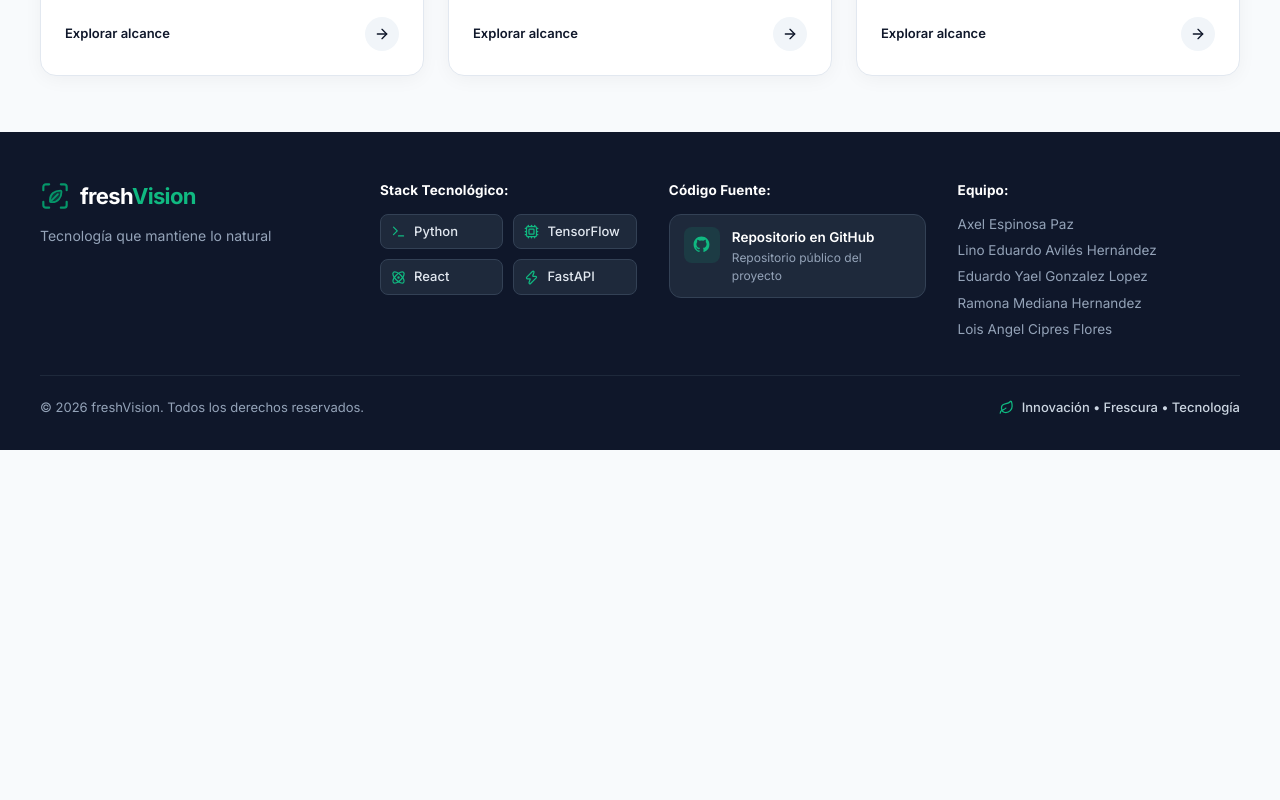
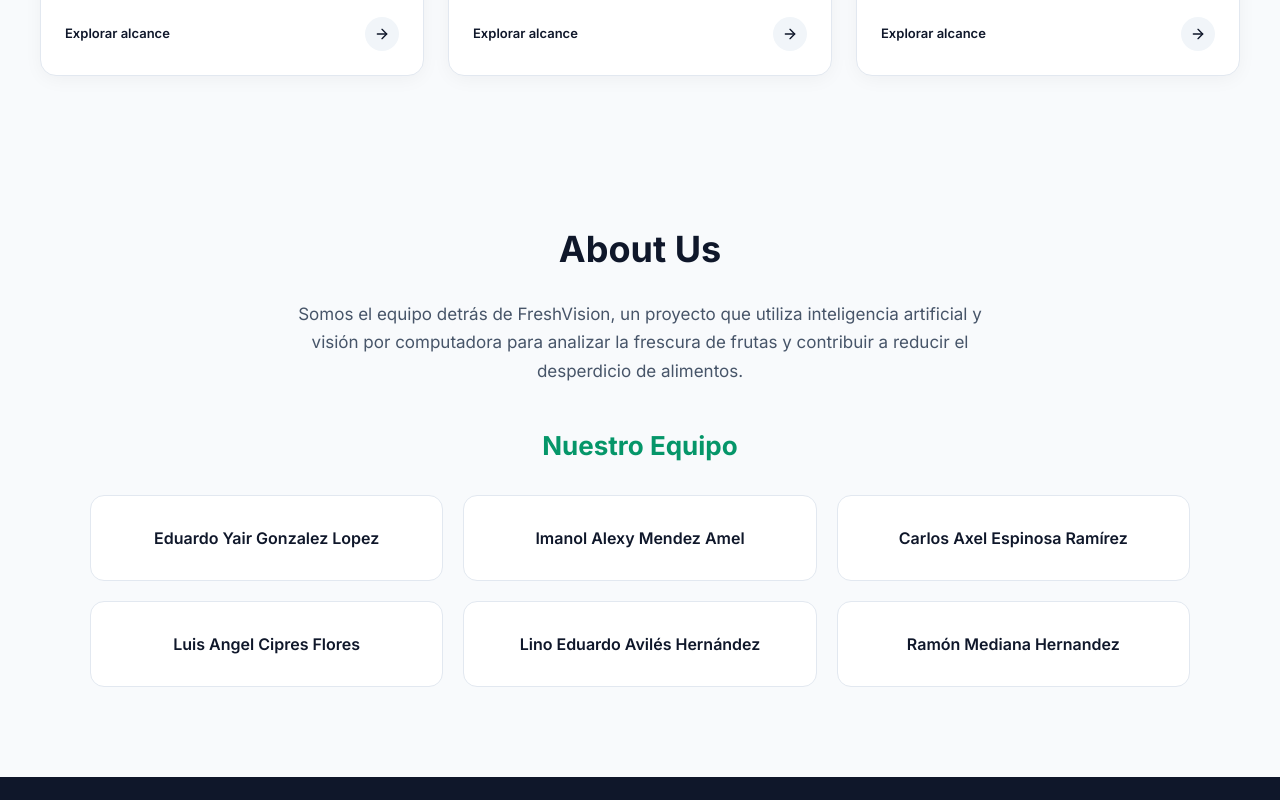
Before and after one commit to IO420/freshvision, a Next.js app: page / in a window 1280 px wide. Shown: the part 1640-2440 px from the top of the page. Before the commit the page ends 2090 px from the top, so only its background shows below. Built offline with nearby package versions, Linux system fonts and the light colour scheme.

Commit message:
feat: agregar About Us con perfiles interactivos

```diff
--- a/src/app/page.tsx
+++ b/src/app/page.tsx
@@ -1,8 +1,10 @@
+
 import { Navbar } from '@/components/layout/Navbar/Navbar';
 import { Footer } from '@/components/layout/Footer/Footer';
 import { Hero } from '@/components/home/Hero/Hero';
 import { InferenceStudio } from '@/components/scanner/InferenceStudio/InferenceStudio';
 import { BusinessModel } from '@/components/home/BusinessModel/BusinessModel';
+import { AboutUs } from '@/components/home/AboutUs/AboutUs';
 
 export default function HomePage() {
   return (
@@ -13,9 +15,10 @@ export default function HomePage() {
         <Hero />
         <InferenceStudio />
         <BusinessModel />
+        <AboutUs />
       </main>
 
-      <Footer githubRepoUrl="https://github.com/IO420/freshvision"/>
+      <Footer githubRepoUrl="https://github.com/IO420/freshvision" />
     </>
   );
 }
--- /dev/null
+++ b/src/components/home/AboutUs/AboutUs.module.css
@@ -0,0 +1,239 @@
+
+.section {
+  padding: 90px 24px;
+  background-color: #f8fafc;
+  scroll-margin-top: 80px;
+}
+
+.container {
+  max-width: 1100px;
+  margin: 0 auto;
+  text-align: center;
+}
+
+.container h2 {
+  font-size: 36px;
+  font-weight: 700;
+  color: #0f172a;
+  margin-bottom: 24px;
+}
+
+.container p {
+  max-width: 700px;
+  margin: 0 auto 40px;
+  font-size: 17px;
+  line-height: 1.7;
+  color: #475569;
+}
+
+.container h3 {
+  font-size: 26px;
+  color: #059669;
+  margin-bottom: 30px;
+}
+
+.teamGrid {
+  display: grid;
+  grid-template-columns: repeat(3, minmax(0, 1fr));
+  gap: 20px;
+}
+
+.member {
+  background-color: #ffffff;
+  border: 1px solid #e2e8f0;
+  border-radius: 14px;
+  padding: 32px 20px;
+  font-size: 16px;
+  font-weight: 600;
+  color: #0f172a;
+  overflow-wrap: anywhere;
+  transition: transform 0.2s ease, box-shadow 0.2s ease;
+}
+
+.member:hover {
+  transform: translateY(-4px);
+  box-shadow: 0 10px 25px rgba(0, 0, 0, 0.08);
+}
+
+@media (max-width: 767px) {
+  .section {
+    padding: 60px 16px;
+  }
+
+  .container h2 {
+    font-size: 28px;
+  }
+
+  .container p {
+    font-size: 15px;
+  }
+
+  .teamGrid {
+    grid-template-columns: repeat(2, minmax(0, 1fr));
+    gap: 12px;
+  }
+
+  .member {
+    padding: 24px 12px;
+    font-size: 14px;
+  }
+}
+
+@media (max-width: 400px) {
+  .teamGrid {
+    grid-template-columns: 1fr;
+  }
+}
+
+
+/* ===== VENTANA EMERGENTE ===== */
+
+.modal {
+  position: fixed;
+  inset: 0;
+  margin: auto;
+  width: calc(100% - 32px);
+  max-width: 520px;
+  max-height: calc(100dvh - 32px);
+  padding: 0;
+  border: 1px solid #e2e8f0;
+  border-radius: 18px;
+  background-color: #ffffff;
+  color: #0f172a;
+  overflow-y: auto;
+  box-shadow: 0 25px 70px rgba(0, 0, 0, 0.18);
+}
+
+.modal::backdrop {
+  background-color: rgba(15, 23, 42, 0.60);
+}
+
+.modalContent {
+  position: relative;
+  padding: 32px;
+  text-align: left;
+}
+
+/* Encabezado */
+
+.modalLabel {
+  display: block;
+  margin-bottom: 24px;
+  font-size: 12px;
+  font-weight: 700;
+  letter-spacing: 0.08em;
+  color: #64748b;
+}
+
+.closeButton {
+  position: absolute;
+  top: 14px;
+  right: 16px;
+  width: 38px;
+  height: 38px;
+  border: none;
+  border-radius: 8px;
+  background-color: #f1f5f9;
+  color: #334155;
+  font-size: 26px;
+  cursor: pointer;
+}
+
+/* Información del integrante */
+
+.profileHeader {
+  display: flex;
+  align-items: center;
+  gap: 18px;
+  margin-bottom: 28px;
+}
+
+.avatar {
+  display: flex;
+  flex-shrink: 0;
+  align-items: center;
+  justify-content: center;
+  width: 62px;
+  height: 62px;
+  border-radius: 50%;
+  background-color: #d1fae5;
+  color: #047857;
+  font-size: 22px;
+  font-weight: 700;
+}
+
+.profileHeader h2 {
+  margin: 0 0 6px;
+  font-size: 21px;
+  line-height: 1.3;
+}
+
+.profileSubtitle {
+  font-size: 13px;
+  color: #64748b;
+}
+
+/* Contenido */
+
+.profileSection {
+  margin-bottom: 24px;
+}
+
+.profileSection h3 {
+  margin: 0 0 10px;
+  font-size: 17px;
+  color: #0f172a;
+}
+
+.profileSection p {
+  margin: 0;
+  font-size: 15px;
+  line-height: 1.7;
+  color: #475569;
+}
+
+/* Botón inferior */
+
+.closeProfileButton {
+  width: 100%;
+  padding: 13px 18px;
+  border: none;
+  border-radius: 10px;
+  background-color: #059669;
+  color: white;
+  font: inherit;
+  font-weight: 600;
+  cursor: pointer;
+}
+
+.closeProfileButton:hover {
+  background-color: #047857;
+}
+
+.closeButton:focus-visible,
+.closeProfileButton:focus-visible {
+  outline: 3px solid #047857;
+  outline-offset: 3px;
+}
+
+/* Adaptación móvil */
+
+@media (max-width: 767px) {
+  .modalContent {
+    padding: 24px;
+  }
+
+  .profileHeader {
+    align-items: flex-start;
+  }
+
+  .profileHeader h2 {
+    font-size: 18px;
+  }
+
+  .avatar {
+    width: 50px;
+    height: 50px;
+    font-size: 18px;
+  }
+}
--- /dev/null
+++ b/src/components/home/AboutUs/AboutUs.tsx
@@ -0,0 +1,174 @@
+
+'use client';
+
+import { useEffect, useRef, useState } from 'react';
+import styles from './AboutUs.module.css';
+
+
+const TEAM_MEMBERS = [
+  {
+    id: 1,
+    name: 'Eduardo Yair Gonzalez Lopez',
+    github: 'Imyairgonzalez',
+  },
+  {
+    id: 2,
+    name: 'Imanol Alexy Mendez Amel',
+    github: 'ImanolAL',
+  },
+  {
+    id: 3,
+    name: 'Carlos Axel Espinosa Ramírez',
+    github: 'IO420',
+  },
+  {
+    id: 4,
+    name: 'Luis Angel Cipres Flores',
+    github: '421110016-a11y',
+  },
+  {
+    id: 5,
+    name: 'Lino Eduardo Avilés Hernández',
+    github: '',
+  },
+  {
+    id: 6,
+    name: 'Ramón Mediana Hernandez',
+    github: '',
+  },
+];
+
+
+type TeamMember = (typeof TEAM_MEMBERS)[number];
+
+export function AboutUs() {
+  const [selectedMember, setSelectedMember] =
+    useState<TeamMember | null>(null);
+
+  const dialogRef = useRef<HTMLDialogElement>(null);
+
+  const openProfile = (member: TeamMember) => {
+    setSelectedMember(member);
+  };
+
+  const closeProfile = () => {
+    dialogRef.current?.close();
+    setSelectedMember(null);
+  };
+
+  useEffect(() => {
+    const dialog = dialogRef.current;
+
+    if (selectedMember && dialog && !dialog.open) {
+      dialog.showModal();
+    }
+  }, [selectedMember]);
+
+  return (
+    <section id="about-us" className={styles.section}>
+      <div className={styles.container}>
+        <h2>About Us</h2>
+
+        <p>
+          Somos el equipo detrás de FreshVision, un proyecto
+          que utiliza inteligencia artificial y visión por
+          computadora para analizar la frescura de frutas
+          y contribuir a reducir el desperdicio de alimentos.
+        </p>
+
+        <h3>Nuestro Equipo</h3>
+
+        <div className={styles.teamGrid}>
+          {TEAM_MEMBERS.map((member) => (
+            <button
+              key={member.id}
+              type="button"
+              className={styles.member}
+              onClick={() => openProfile(member)}
+              aria-label={`Ver información de ${member.name}`}
+            >
+              {member.name}
+            </button>
+          ))}
+        </div>
+      </div>
+
+      <dialog
+        ref={dialogRef}
+        className={styles.modal}
+        aria-labelledby="member-profile-title"
+        onClose={() => setSelectedMember(null)}
+        onClick={(event) => {
+          if (event.target === dialogRef.current) {
+            closeProfile();
+          }
+        }}
+      >
+        {selectedMember && (
+          <div className={styles.modalContent}>
+            <button
+              type="button"
+              className={styles.closeButton}
+              onClick={closeProfile}
+              aria-label="Cerrar perfil"
+            >
+              ×
+            </button>
+
+            <span className={styles.modalLabel}>
+              PERFIL DEL INTEGRANTE
+            </span>
+
+            <div className={styles.profileHeader}>
+              <div className={styles.avatar}>
+                {selectedMember.name
+                  .split(' ')
+                  .slice(0, 2)
+                  .map((part) => part.charAt(0))
+                  .join('')
+                  .toUpperCase()}
+              </div>
+
+              <div>
+                <h2 id="member-profile-title">
+                  {selectedMember.name}
+                </h2>
+                <span className={styles.profileSubtitle}>
+                  Integrante del equipo FreshVision
+                </span>
+              </div>
+            </div>
+
+            <div className={styles.profileSection}>
+              <h3>Acerca de mí</h3>
+              <p>
+                Soy parte del equipo que desarrolla
+                FreshVision, un proyecto enfocado en aplicar
+                 herramientas  tecnológicas para resolver
+                 problemas reales.
+              </p>
+            </div>
+
+            <div className={styles.profileSection}>
+              <h3>FreshVision</h3>
+              <p>
+                Participo en el desarrollo de una solución
+                basada en inteligencia artificial y visión
+                por computadora para contribuir a reducir
+                el desperdicio de alimentos.
+              </p>
+            </div>
+
+            <button
+              type="button"
+              className={styles.closeProfileButton}
+              onClick={closeProfile}
+            >
+              Cerrar perfil
+            </button>
+          </div>
+        )}
+      </dialog>
+    </section>
+  );
+}
--- a/src/components/layout/Navbar/Navbar.tsx
+++ b/src/components/layout/Navbar/Navbar.tsx
@@ -6,12 +6,15 @@ import { Menu, X } from 'lucide-react';
 import { Button } from '@/components/ui/Button/Button';
 import styles from './Navbar.module.css';
 
+
 const NAV_ITEMS = [
   { label: 'El Problema', href: '#el-problema' },
   { label: 'Demo en Vivo', href: '#demo-en-vivo' },
   { label: 'Modelo de Negocio', href: '#modelo-de-negocio' },
   { label: 'Arquitectura IA', href: '#arquitectura-ia' },
+  { label: 'About Us', href: '#about-us' },
 ];
+
 
 export function Navbar() {
   const [isOpen, setIsOpen] = useState(false);
```
